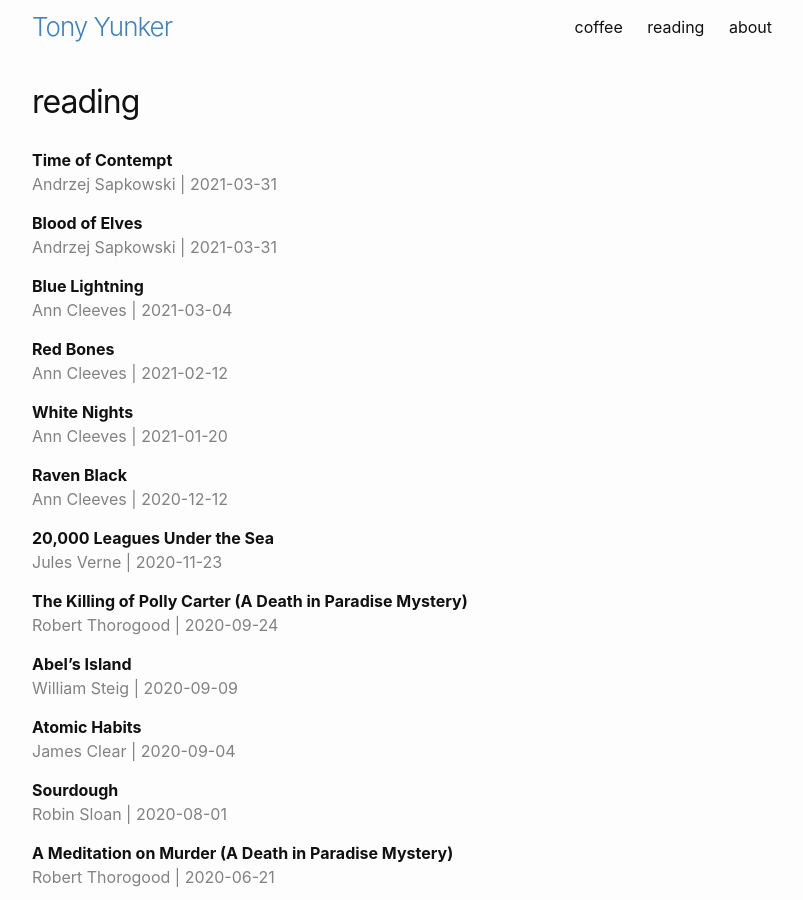
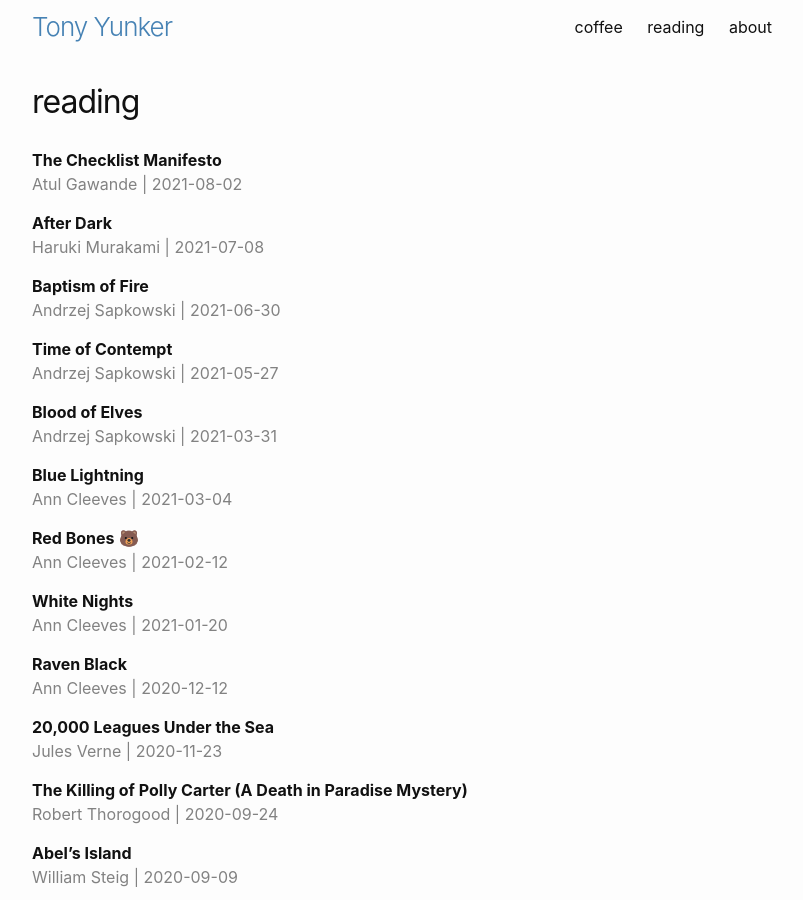
Before and after one commit to ayunker/ayunker.github.io, a Jekyll site: the page built from lists/reading.md, in a window 1280 px wide and 900 px high. Shown: the whole window, without its empty margins (238-1041 px from the left). Built offline with Jekyll 4.4.1, drawn with Linux system fonts in a browser that asks for light colours.

Commit message:
UPDATE coffee and book lists

```diff
--- a/lists/reading.md
+++ b/lists/reading.md
@@ -3,8 +3,17 @@ layout: page
 title: reading
 ---
 
+**The Checklist Manifesto**\\
+<span class="grey-text">Atul Gawande \| 2021-08-02</span>
+
+**After Dark**\\
+<span class="grey-text">Haruki Murakami \| 2021-07-08</span>
+
+**Baptism of Fire**\\
+<span class="grey-text">Andrzej Sapkowski \| 2021-06-30</span>
+
 **Time of Contempt**\\
-<span class="grey-text">Andrzej Sapkowski \| 2021-03-31</span>
+<span class="grey-text">Andrzej Sapkowski \| 2021-05-27</span>
 
 **Blood of Elves**\\
 <span class="grey-text">Andrzej Sapkowski \| 2021-03-31</span>
@@ -12,7 +21,7 @@ title: reading
 **Blue Lightning**\\
 <span class="grey-text">Ann Cleeves \| 2021-03-04</span>
 
-**Red Bones**\\
+**Red Bones** 🐻\\
 <span class="grey-text">Ann Cleeves \| 2021-02-12</span>
 
 **White Nights**\\
```
Also changed, not shown: lists/coffee.md (+6 -0 lines).
